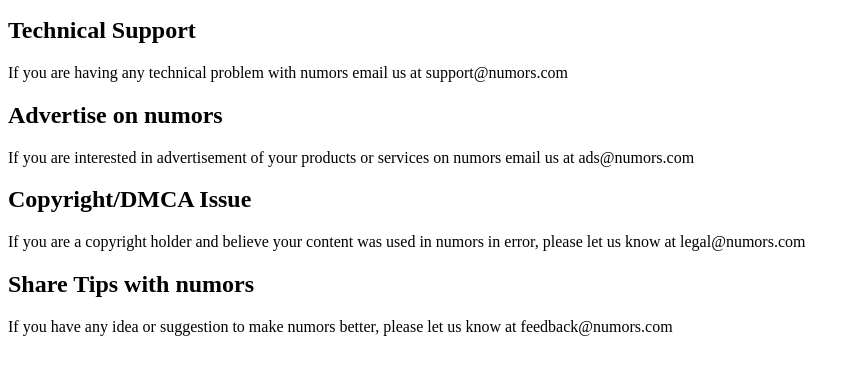
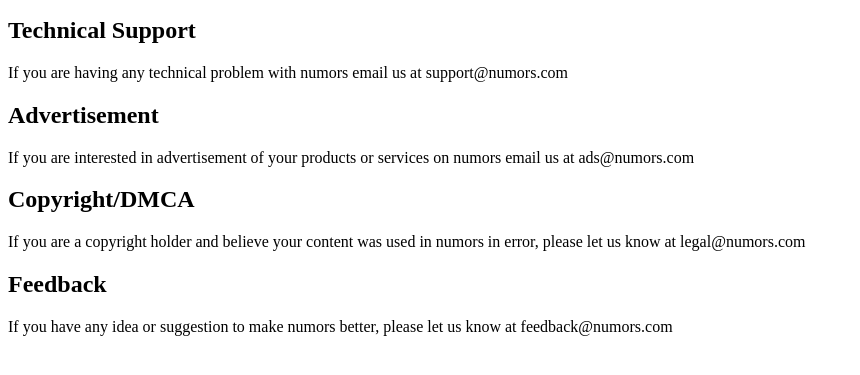
Before and after one commit to numors-network/numors.com, a plain HTML site: page in-en/contact.html in a window 1280 px wide. Shown: the part 101-476 px from the top of the page, without its empty margins (0-860 px from the left). Drawn offline with Linux system fonts and the light colour scheme.

Commit message:
Update contact.html

```diff
--- a/in-en/contact.html
+++ b/in-en/contact.html
@@ -25,21 +25,21 @@
         </p>
       </div>
       <div class="contact-topic">
-        <h2>Advertise on numors</h2>
+        <h2>Advertisement</h2>
         <p>
           If you are interested in advertisement of your products or services on
           numors email us at ads@numors.com
         </p>
       </div>
       <div class="contact-topic">
-        <h2>Copyright/DMCA Issue</h2>
+        <h2>Copyright/DMCA</h2>
         <p>
           If you are a copyright holder and believe your content was used in
           numors in error, please let us know at legal@numors.com
         </p>
       </div>
       <div class="contact-topic">
-        <h2>Share Tips with numors</h2>
+        <h2>Feedback</h2>
         <p>
           If you have any idea or suggestion to make numors better, please let
           us know at feedback@numors.com
```
